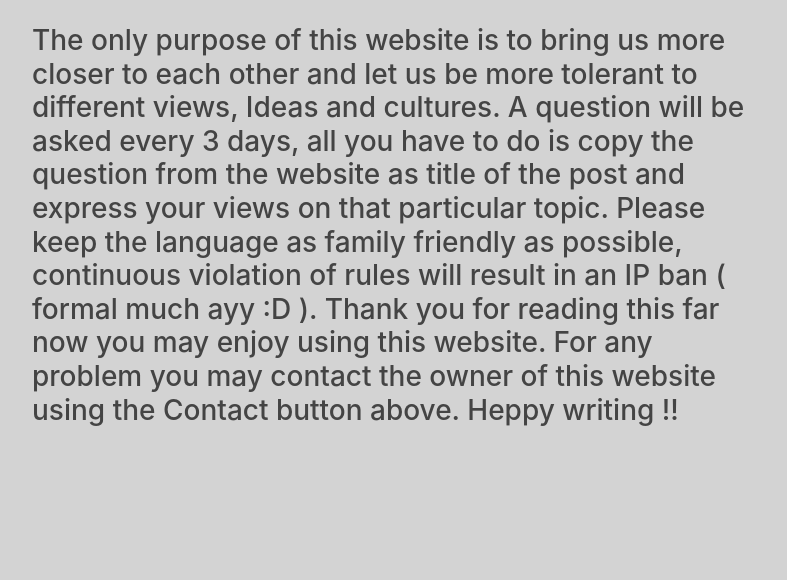
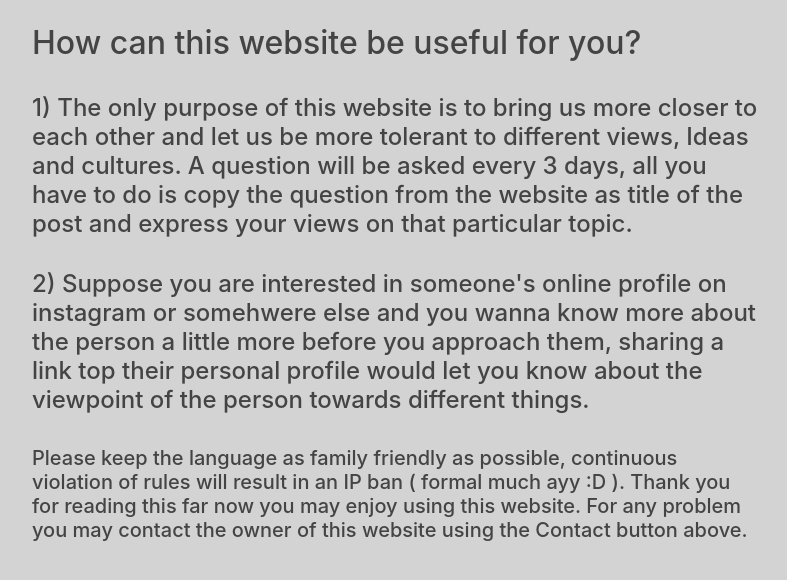
Before and after one commit to IshantThulla/Know-my-view, a Django app: page /howitworks/ in a window 1280 px wide. Shown: the part 56-636 px from the top of the page, without its empty margins (53-840 px from the left). Run offline with Django 3.2, Linux system fonts and the light colour scheme; some libraries are stand-ins or nearby versions.

Commit message:
information regarding the usecase updates

```diff
--- a/blog/templates/blog/howitworks.html
+++ b/blog/templates/blog/howitworks.html
@@ -1,8 +1,16 @@
 {% extends "blog/base.html" %}
 {% block content %}
+<h2>How can this website be useful for you?</h2>
+<br>
 
-    <h3>The only purpose of this website is to bring us more closer to each other and let us be more tolerant to different views, Ideas and cultures. A question will be asked every 3 days, all you have to do is copy the question from the website as title of the post and express your views on that particular topic. Please keep the language as family friendly as possible, continuous violation of rules will result in an IP ban ( formal much ayy :D ). Thank you for reading this far now you may enjoy using this website.
-    For any problem you may contact the owner of this website using the Contact button above.
-    Heppy writing !!</h3>
+    <h4> 1) The only purpose of this website is to bring us more closer to each other and let us be more tolerant to different views, Ideas and cultures. A question will be asked every 3 days, all you have to do is copy the question from the website as title of the post and express your views on that particular topic.
+    </h4>
+    <br>
+    <h4> 2) Suppose you are interested in someone's online profile on instagram or somehwere else and you wanna know more about the person a little more before you approach them, sharing a link top their personal profile would let you know about the viewpoint of the person towards different things.</h4>
+    <br>
+
+    <h5>Please keep the language as family friendly as possible, continuous violation of rules will result in an IP ban ( formal much ayy :D ). Thank you for reading this far now you may enjoy using this website.
+    For any problem you may contact the owner of this website using the Contact button above. </h5>
+
 
 {% endblock content %}
```
